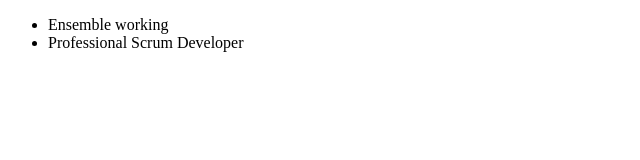
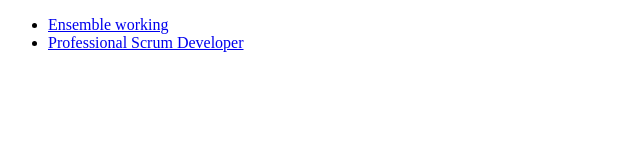
Before and after one commit to ProAgileAB/CourseMap, a plain HTML site: page tech-agile/index.html in a window 1280 px wide. Shown: the whole page, without its empty margins (0-640 px from the left). Drawn offline with Linux system fonts and the light colour scheme.

Commit message:
add links to tech agile

```diff
--- a/tech-agile/index.html
+++ b/tech-agile/index.html
@@ -4,8 +4,16 @@
     <meta charset="UTF-8">
     <title>Teknisk agil</title>
     <ul>
-        <li>Ensemble working</li>
-        <li>Professional Scrum Developer</li>
+        <li>
+            <a href="https://proagile.se/vara-kurser/ensemble-working">
+                Ensemble working
+            </a>
+        </li>
+        <li>
+            <a href="https://proagile.se/vara-kurser/professional-scrum-developer">
+                Professional Scrum Developer
+            </a>
+        </li>
     </ul>
 </head>
 <body>
```
